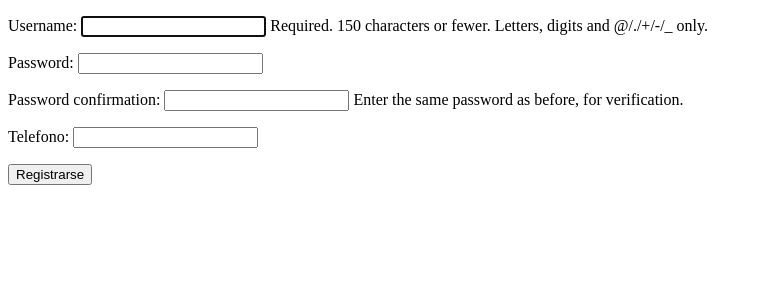
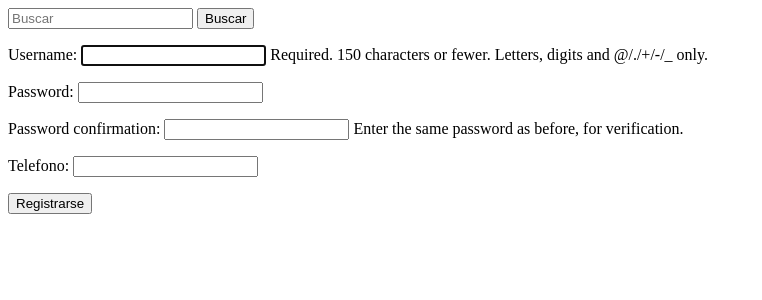
Before and after one commit to rapidtyping/biblioteca_django, a Django app: page /registrarse/ in a window 1280 px wide. Shown: the top 300 px of the page, without its empty margins (0-762 px from the left). Run offline with Django 3.2, Linux system fonts and the light colour scheme; parts of the project's set-up code (start-up, migrations or seed data) failed here and were passed over.

Commit message:
cap13(parte1) - Creamos la vista BuscarView que por ahora, busca sólo autores, se agrega la caja de busqueda en templates/base.html y el template de resultado templates/libros/buscar.html

```diff
--- a/biblioteca/urls.py
+++ b/biblioteca/urls.py
@@ -5,18 +5,23 @@ from django.conf import settings
 admin.autodiscover()
 
 urlpatterns = patterns('',
-    # Examples:
-    # url(r'^$', 'biblioteca.views.home', name='home'),
+
+    # INICIO
     url(r'^', include('inicio.urls')),
-    # url(r'^blog/', include('blog.urls')),
 
-    url(r'^admin/', include(admin.site.urls)),
+    #AUTORES
+    url(r'^autor/', include('autores.urls')),
 
-    url(r'^autor/', include('autores.urls')),
+    #LIBROS
+    url(r'^libros/', include('libros.urls')),
+
+
 
     #Para que podamos ver las fotos
     # En realidad para que el navegador pueda acceder
     # a la url de nuestra imagen
+
+    url(r'^admin/', include(admin.site.urls)),
 
     url(r'^media/(?P<path>.*)$', 'django.views.static.serve',
     				{'document_root': settings.MEDIA_ROOT, }),
--- /dev/null
+++ b/libros/urls.py
@@ -0,0 +1,7 @@
+from django.conf.urls import patterns, include, url
+from .views import BuscarView
+
+
+urlpatterns = patterns('',
+    url(r'^buscar/$', BuscarView.as_view(), name='buscar'),
+)
--- a/templates/base.html
+++ b/templates/base.html
@@ -5,6 +5,14 @@
 	<title>{% block title %}{% endblock %}</title>
 </head>
 <body>
+    <div class="busqueda">
+        <form action="/libros/buscar/" method="POST">
+            {% csrf_token %}
+            <input type="text" name="buscalo" placeholder="Buscar">
+            <button class="btn btn-primary"
+            type="submit">Buscar</button>
+        </form>
+    </div>
 	{% block content %}{% endblock %}
 </body>
 </html>
```
Also changed, not shown: libros/views.py (+19 -1 lines), templates/libros/buscar.html (added, +8 -0 lines), db.sqlite3.
